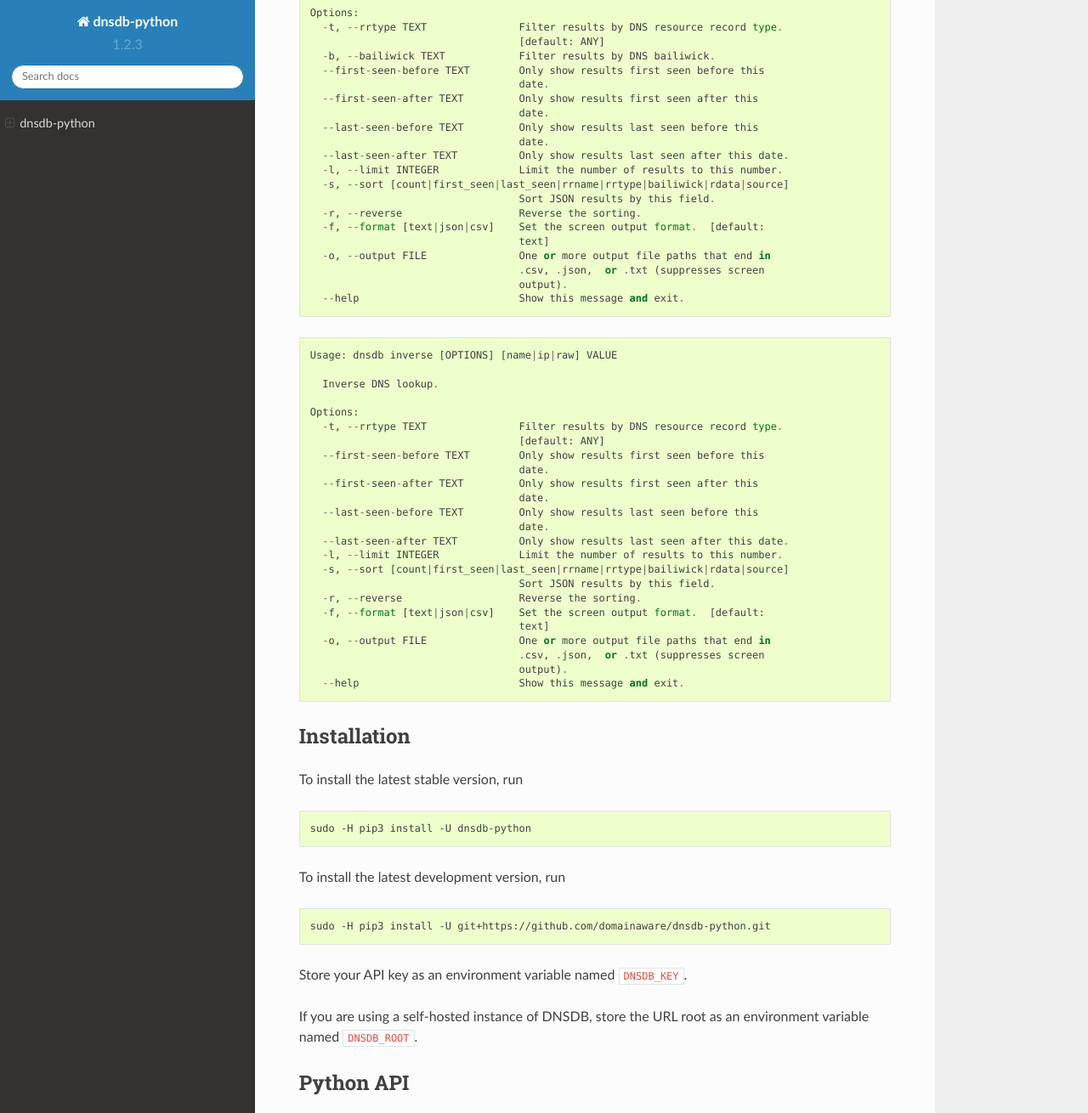
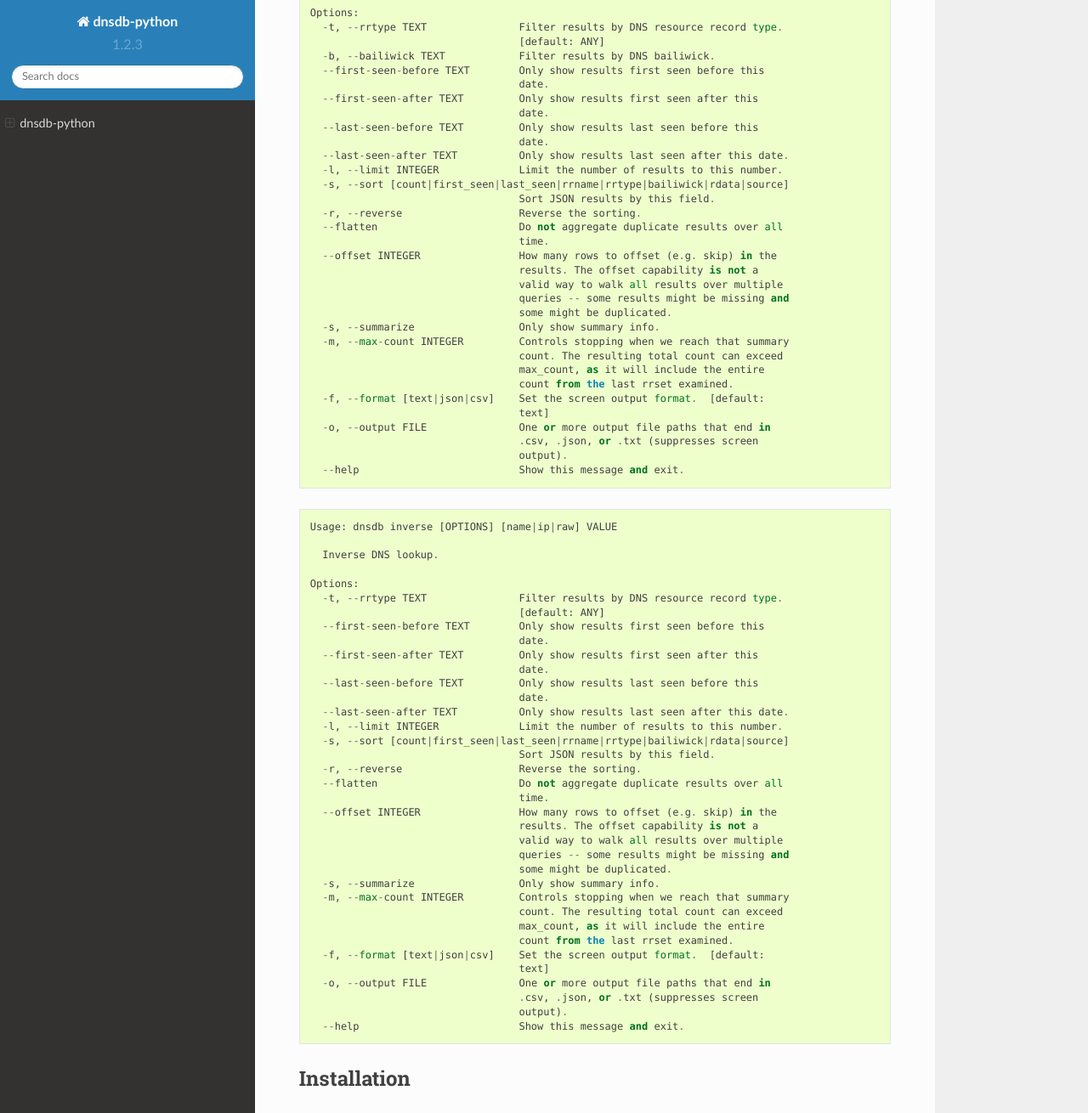
Before and after one commit to domainaware/dnsdb-python, a Sphinx documentation site: the page built from docs/index.rst, in a window 1280 px wide and 1400 px high, scrolled down 1093 px, cut to the strip 0-1310 px from the top of the window. Shown: the whole strip at 85% size. Built offline with Sphinx 7.4.7 and the Read the Docs theme 2.0.0, drawn with Linux system fonts in a browser that asks for light colours.

Commit message:
Update CLI docs

```diff
--- a/dnsdb.py
+++ b/dnsdb.py
@@ -289,9 +289,6 @@
         str: DNS master file content
     """
     results = copy.deepcopy(results)
-    if len(results) > 0:
-        if "bailiwick" not in results[0]:
-            raise ValueError("Summary results cannot be output in text")
     return "\n".join(list(map(lambda x: _dnsdb_result_to_text(x), results)))
 
 
--- a/docs/index.rst
+++ b/docs/index.rst
@@ -70,10 +70,22 @@
       -s, --sort [count|first_seen|last_seen|rrname|rrtype|bailiwick|rdata|source]
                                       Sort JSON results by this field.
       -r, --reverse                   Reverse the sorting.
+      --flatten                       Do not aggregate duplicate results over all
+                                      time.
+      --offset INTEGER                How many rows to offset (e.g. skip) in the
+                                      results. The offset capability is not a
+                                      valid way to walk all results over multiple
+                                      queries -- some results might be missing and
+                                      some might be duplicated.
+      -s, --summarize                 Only show summary info.
+      -m, --max-count INTEGER         Controls stopping when we reach that summary
+                                      count. The resulting total count can exceed
+                                      max_count, as it will include the entire
+                                      count from the last rrset examined.
       -f, --format [text|json|csv]    Set the screen output format.  [default:
                                       text]
       -o, --output FILE               One or more output file paths that end in
-                                      .csv, .json,  or .txt (suppresses screen
+                                      .csv, .json, or .txt (suppresses screen
                                       output).
       --help                          Show this message and exit.
 
@@ -98,13 +110,24 @@
       -s, --sort [count|first_seen|last_seen|rrname|rrtype|bailiwick|rdata|source]
                                       Sort JSON results by this field.
       -r, --reverse                   Reverse the sorting.
+      --flatten                       Do not aggregate duplicate results over all
+                                      time.
+      --offset INTEGER                How many rows to offset (e.g. skip) in the
+                                      results. The offset capability is not a
+                                      valid way to walk all results over multiple
+                                      queries -- some results might be missing and
+                                      some might be duplicated.
+      -s, --summarize                 Only show summary info.
+      -m, --max-count INTEGER         Controls stopping when we reach that summary
+                                      count. The resulting total count can exceed
+                                      max_count, as it will include the entire
+                                      count from the last rrset examined.
       -f, --format [text|json|csv]    Set the screen output format.  [default:
                                       text]
       -o, --output FILE               One or more output file paths that end in
-                                      .csv, .json,  or .txt (suppresses screen
+                                      .csv, .json, or .txt (suppresses screen
                                       output).
       --help                          Show this message and exit.
-
 
 Installation
 ------------
```
Also changed, not shown: README.rst (+8 -8 lines).
